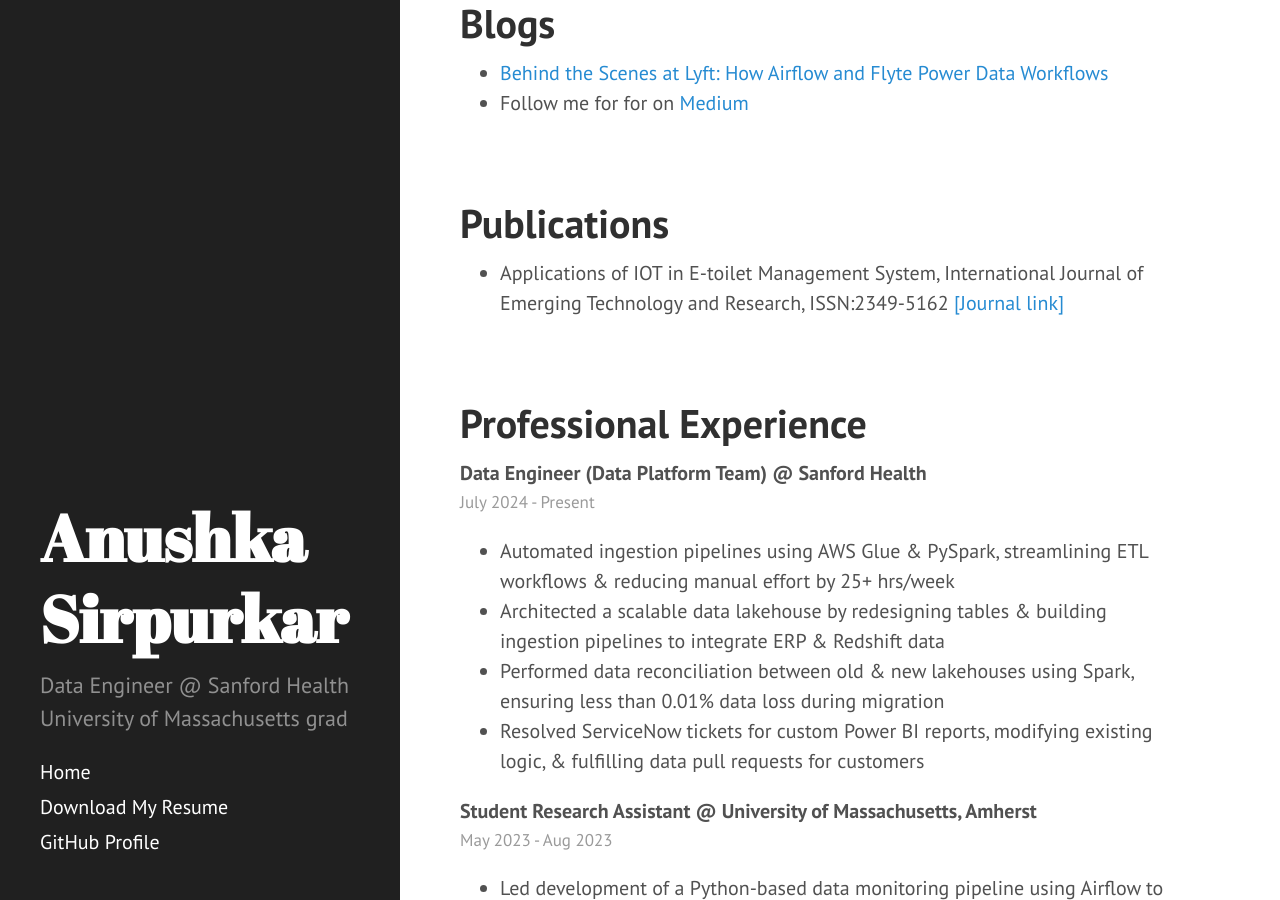
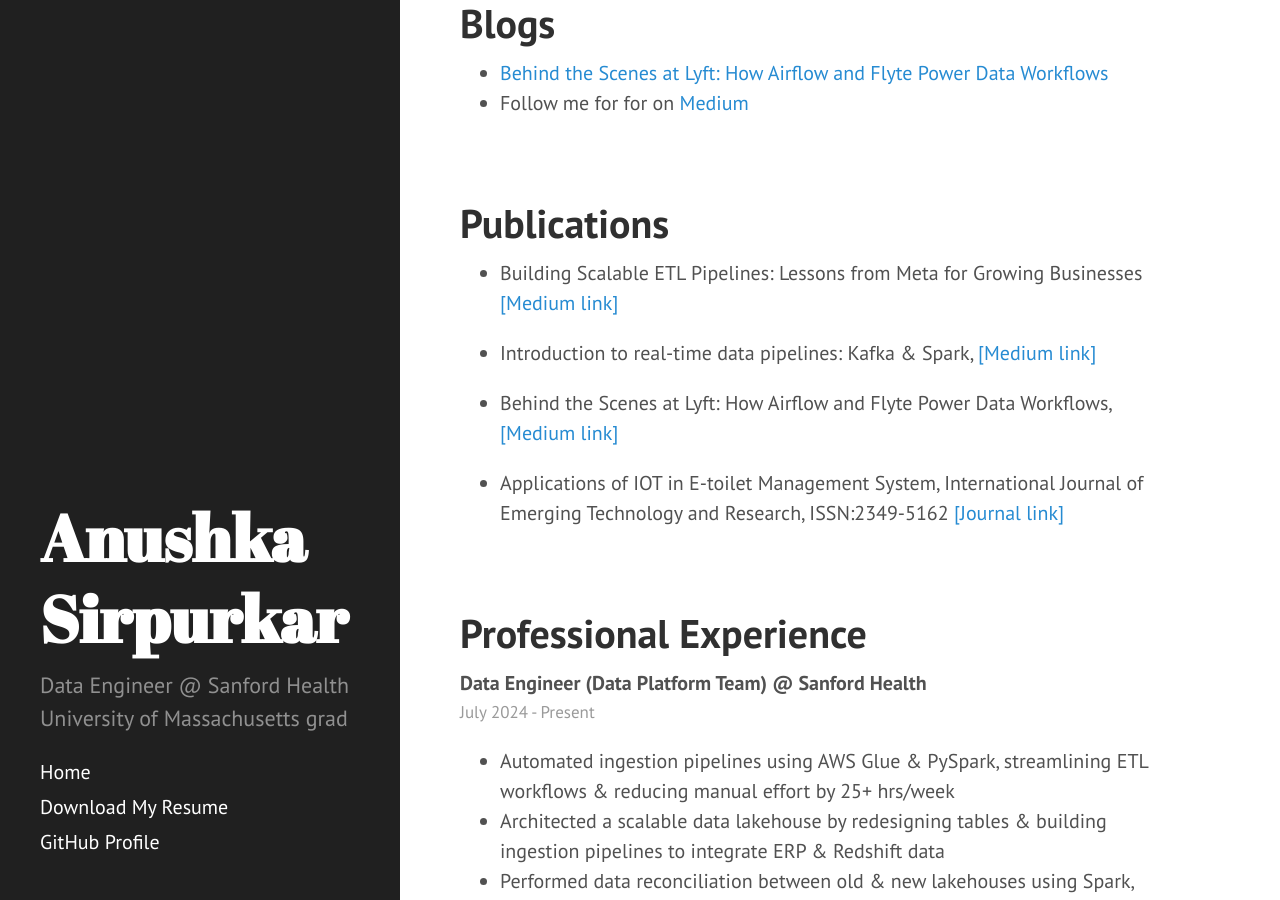
Before and after one commit to aspk74/anushkasirpurkar.github.io, a Jekyll site: the page built from index.html, in a window 1280 px wide and 900 px high, scrolled down 1692 px. Built offline with Jekyll 4.4.1, drawn with Linux system fonts in a browser that asks for light colours; the list of posts is cut into pages by our own code.

Commit message:
Update 2019-10-19-publications.md

```diff
--- a/_posts/2019-10-19-publications.md
+++ b/_posts/2019-10-19-publications.md
@@ -3,6 +3,18 @@ layout: post
 title: Publications
 ---
 
+* Building Scalable ETL Pipelines: Lessons from Meta for Growing Businesses <a href="https://medium.com/@anushka7400.as/building-scalable-etl-pipelines-lessons-from-meta-for-growing-businesses-31bf9a1970c8">
+[Medium link]
+</a>
+
+* Introduction to real-time data pipelines: Kafka & Spark, <a href="https://medium.com/@anushka7400.as/introduction-to-real-time-data-pipelines-kafka-spark-d951302bb963">
+[Medium link]
+</a>
+
+* Behind the Scenes at Lyft: How Airflow and Flyte Power Data Workflows, <a href="https://medium.com/@anushka7400.as/behind-the-scenes-at-lyft-how-airflow-and-flyte-power-data-workflows-7809e9d47ff0">
+[Medium link]
+</a>
+
 * Applications of IOT in E-toilet Management System, International Journal of Emerging Technology and Research, ISSN:2349-5162 <a href="https://www.jetir.org/view?paper=JETIR2109040">
 [Journal link]
 </a>
```
